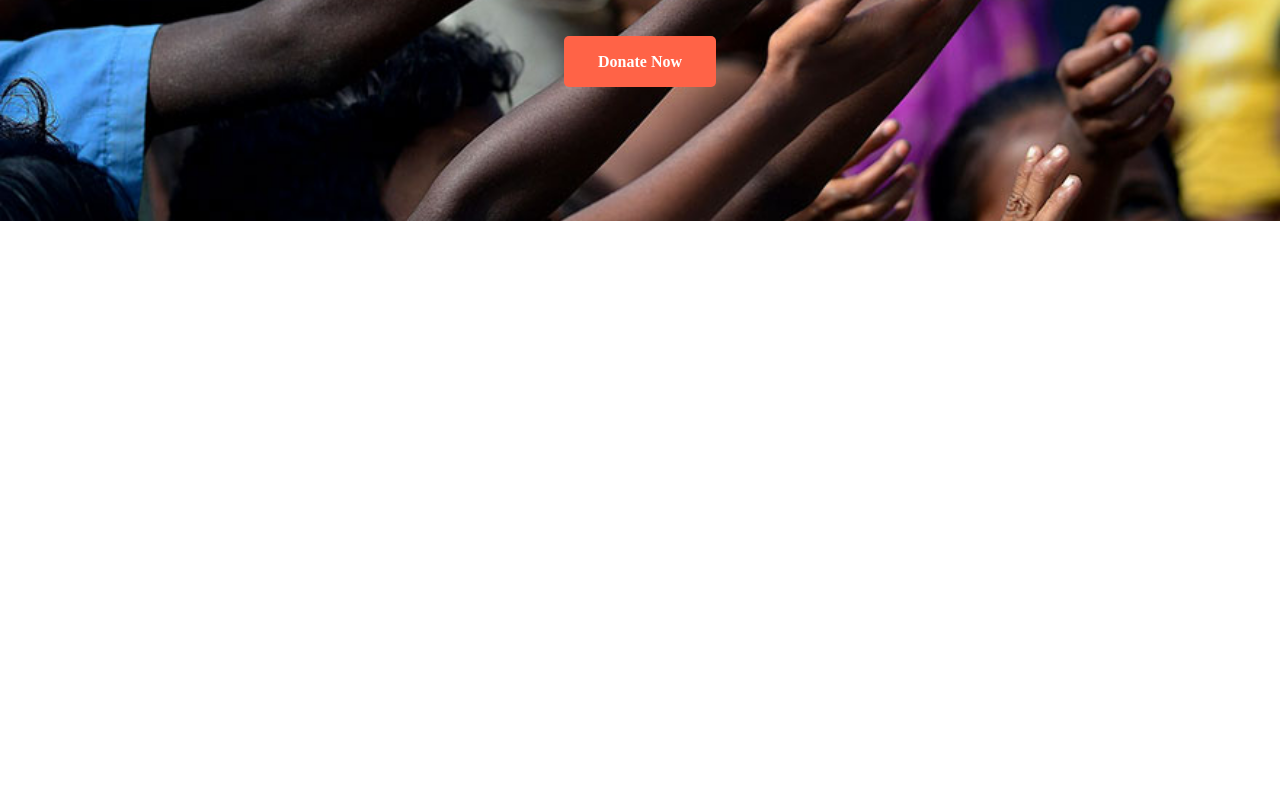
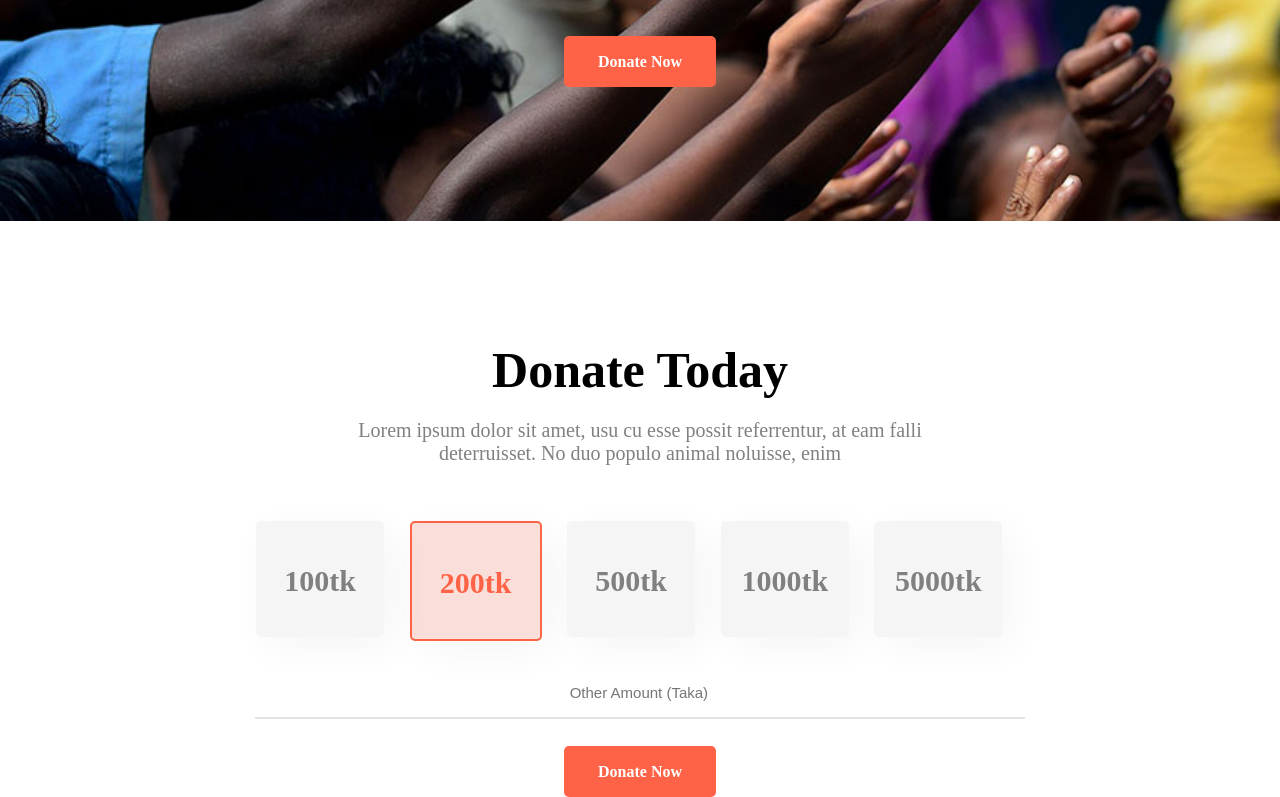
Before and after one commit to Imran-CSE46/donate-today-portfolio, a plain HTML site: page index.html in a window 1280 px wide. Shown: the part 429-1226 px from the top of the page. Before the commit the page ends 800 px from the top, so only its background shows below. Drawn offline with Linux system fonts and the light colour scheme.

Commit message:
donation added

```diff
--- a/index.html
+++ b/index.html
@@ -19,6 +19,35 @@
             <a class="link-button" target="_blank" href="https://www.linkedin.com/feed/">Donate Now</a>
         </div>
     </section>
+    <section class="flexible-container">
+        <div class="second-div">
+            <h2>Donate Today</h2>
+            <p class="gray-color">Lorem ipsum dolor sit amet, usu cu esse possit referrentur, at eam falli <br>
+                deterruisset. No duo populo animal noluisse, enim</p><br><br>
+            <div class="donation-ammount gray-color">
+                <div class="donation-ammount-box margin1 padding">
+                    <h3>100tk</h3>
+                </div>
+                <div class="donation-ammount-box orange-color padding">
+                    <h3>200tk</h3>
+                </div>
+                <div class="donation-ammount-box margin2 padding">
+                    <h3>500tk</h3>
+                </div>
+                <div class="donation-ammount-box padding">
+                    <h3>1000tk</h3>
+                </div>
+                <div class="donation-ammount-box margin3 padding">
+                    <h3>5000tk</h3>
+                </div>
+            </div>
+            <br><br>
+            <input class="platinum-color" type="number" placeholder="Other Amount (Taka)">
+            <hr class="horizontal">
+            <br><br>
+            <a class="link-button" target="_blank" href="https://www.linkedin.com/feed/">Donate Now</a>
+        </div>
+    </section>
 </body>
 
 </html>
--- a/style.css
+++ b/style.css
@@ -1,11 +1,19 @@
 body {
     margin: 0;
-    color: white;
 }
 
 h1 {
     font-size: 70px;
     margin: 0px 0px 5px 0px;
+}
+
+h2 {
+    font-size: 50px;
+    margin: 0px 0px 5px 0px;
+}
+
+h3 {
+    font-size: 30px;
 }
 
 p {
@@ -24,6 +32,7 @@ p {
 }
 
 .first-div {
+    color: white;
     width: 100%;
     height: 450px;
     text-align: center;
@@ -37,5 +46,67 @@ p {
     font-weight: 700;
     padding: 17px 34px;
     border-radius: 5px;
+}
+
+.second-div {
+    width: 100%;
+    height: 450px;
+    text-align: center;
+    padding-top: 120px;
+}
+
+.gray-color {
+    color: gray;
+}
+
+.donation-ammount {
+    display: flex;
+}
+
+.donation-ammount-box {
+    width: 10%;
+    height: 90px;
+    border-radius: 5px;
+    background-color: rgb(245, 245, 245);
+    box-shadow: 10px 10px 40px rgb(245, 245, 245);
+}
+
+.margin1 {
+    margin-left: 20%;
+    margin-right: 2%;
+}
+
+.margin2 {
+    margin-left: 2%;
+    margin-right: 2%;
+}
+
+.margin3 {
+    margin-left: 2%;
 
 }
+
+.padding {
+    padding-top: 1%;
+    padding-bottom: 1%;
+}
+
+.orange-color {
+    color: tomato;
+    border: 2px solid tomato;
+    background-color: rgba(245, 190, 182, 0.5);
+}
+
+.platinum-color {
+    color: rgb(128, 128, 128);
+    height: 30px;
+    text-align: center;
+    font-size: 15px;
+    border: none;
+    margin-left: 1%;
+}
+
+.horizontal {
+    width: 60%;
+    border: 1px solid rgb(229, 228, 226);
+}
```
